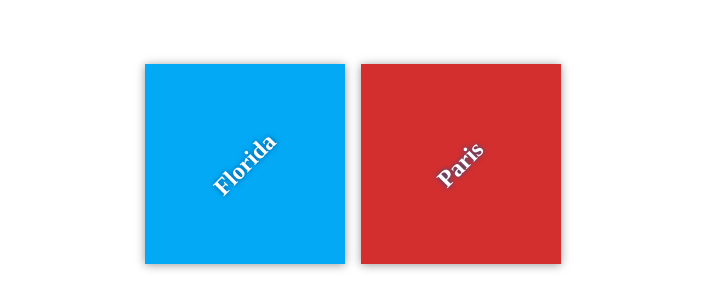
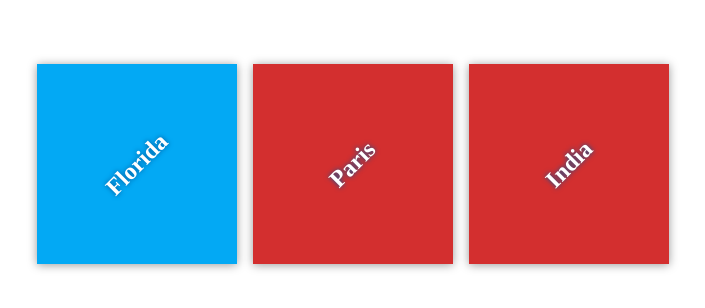
Before and after one commit to vivek-veerasamy/my-travel-plans22, a plain HTML site: page index.html in a window 1280 px wide. Shown: the part 236-544 px from the top of the page, without its empty margins (287-992 px from the left). Drawn offline with Linux system fonts and the light colour scheme.

Commit message:
destination india

```diff
--- a/css/app.css
+++ b/css/app.css
@@ -58,3 +58,7 @@ h2 {
 #paris {
     background-color: #d32f2f;
 }
+
+#India {
+    background-color: #d32f2f;
+}
--- a/index.html
+++ b/index.html
@@ -17,6 +17,10 @@
             <div class="destination" id="paris">
                 <h2>Paris</h2>
             </div>
+
+            <div class="destination" id="India">
+                <h2>India</h2>
+            </div>
         </div>
     </div>
 
```
